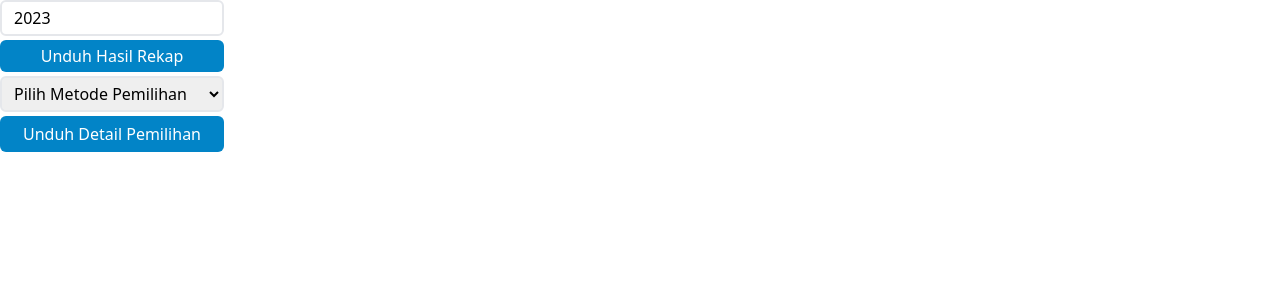
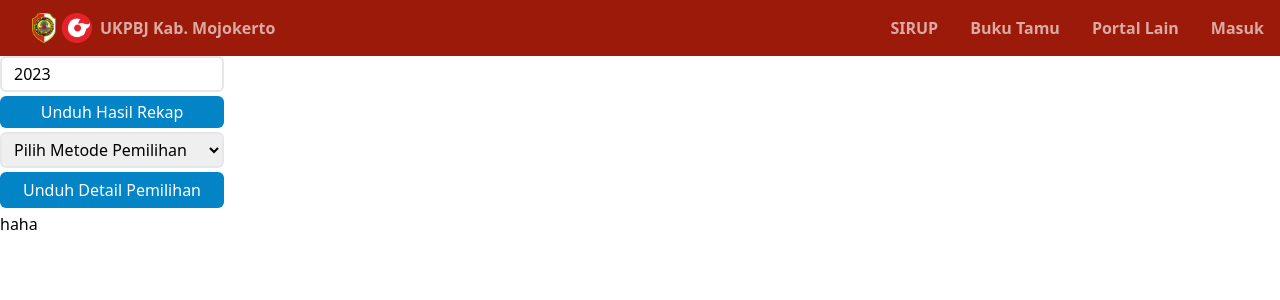
Before and after one commit to fajrulfalah93/pbj, a Next.js app: page /sirup in a window 1280 px wide. Shown: the top 300 px of the page. Built offline with nearby package versions, Linux system fonts and the light colour scheme.

Commit message:
tambah navbar

```diff
--- a/next.config.js
+++ b/next.config.js
@@ -1,6 +1,12 @@
-/** @type {import('next').NextConfig} */
-const nextConfig = {
-  reactStrictMode: true,
-}
-
-module.exports = nextConfig
+module.exports = {
+  images: {
+    remotePatterns: [
+      {
+        protocol: "http",
+        hostname: "localhost",
+        port: "3000",
+        pathname: "/",
+      },
+    ],
+  },
+};
--- /dev/null
+++ b/src/components/Footer.js
@@ -0,0 +1,6 @@
+import React from "react";
+
+function Footer() {
+  return <div>haha</div>;
+}
+export default Footer;
--- /dev/null
+++ b/src/components/Navbar.js
@@ -0,0 +1,86 @@
+import React from "react";
+import Link from "next/link";
+import { useState } from "react";
+import Image from "next/image";
+
+function Navbar() {
+  const [isOpen, setIsOpen] = useState(false);
+  return (
+    <div className="bg-brick-600">
+      <div className="flex flex-col lg:flex-row">
+        <div className="flex items-center justify-between px-4 py-4 lg:py-0 border-b border-brick-300 lg:border-b-0">
+          <div>
+            <Link
+              href="/"
+              className="flex items-center px-4 py-2 font-semibold text-brick-100 hover:text-white w-72"
+            >
+              <Image src={"/logo.png"} alt="logo" width={60} height={30} />
+              <text className="pl-2">UKPBJ Kab. Mojokerto</text>
+            </Link>
+          </div>
+          <div>
+            <button
+              onClick={() => setIsOpen(!isOpen)}
+              className="focus:outline-none text-white block lg:hidden"
+            >
+              <svg
+                xmlns="http://www.w3.org/2000/svg"
+                fill="none"
+                viewBox="0 0 24 24"
+                strokeWidth="1.5"
+                stroke="currentColor"
+                className="w-6 h-6"
+              >
+                <path
+                  className={!isOpen ? "block" : "hidden"}
+                  strokeLinecap="round"
+                  strokeLinejoin="round"
+                  d="M3.75 6.75h16.5M3.75 12h16.5m-16.5 5.25h16.5"
+                />
+                <path
+                  className={isOpen ? "block" : "hidden"}
+                  strokeLinecap="round"
+                  strokeLinejoin="round"
+                  d="M6 18L18 6M6 6l12 12"
+                />
+              </svg>
+            </button>
+          </div>
+        </div>
+        <div
+          className={`${
+            isOpen ? "block" : "hidden"
+          } lg:flex flex-col lg:flex-row justify-end w-full py-4 lg:py-0`}
+        >
+          <div className="flex flex-col lg:flex-row">
+            <Link
+              href="/sirup"
+              className="block px-4 py-2 lg:py-4 font-semibold text-brick-100 hover:text-white"
+            >
+              SIRUP
+            </Link>
+            <Link
+              href="#"
+              className="block px-4 py-2 lg:py-4 font-semibold text-brick-100 hover:text-white"
+            >
+              Buku Tamu
+            </Link>
+            <Link
+              href="#"
+              className="block px-4 py-2 lg:py-4 font-semibold text-brick-100 hover:text-white"
+            >
+              Portal Lain
+            </Link>
+            <Link
+              href="#"
+              className="block px-4 py-2 lg:py-4 font-semibold text-brick-100 hover:text-white"
+            >
+              Masuk
+            </Link>
+          </div>
+        </div>
+      </div>
+    </div>
+  );
+}
+export default Navbar;
--- a/src/pages/_app.js
+++ b/src/pages/_app.js
@@ -1,5 +1,5 @@
-import '@/styles/globals.css'
+import "@/styles/globals.css";
 
 export default function App({ Component, pageProps }) {
-  return <Component {...pageProps} />
+  return <Component {...pageProps} />;
 }
--- a/src/pages/_document.js
+++ b/src/pages/_document.js
@@ -1,4 +1,4 @@
-import { Html, Head, Main, NextScript } from 'next/document'
+import { Html, Head, Main, NextScript } from "next/document";
 
 export default function Document() {
   return (
@@ -9,5 +9,5 @@ export default function Document() {
         <NextScript />
       </body>
     </Html>
-  )
+  );
 }
--- a/src/pages/index.js
+++ b/src/pages/index.js
@@ -1,19 +1,23 @@
+import Footer from "@/components/Footer";
+import Navbar from "@/components/Navbar";
 import Head from "next/head";
 
 export default function Home() {
   return (
     <>
       <Head>
-        <title>UKPBJ Kab. Mojokerto</title>
+        <title>UKPBJ Kab. Mojokerto - Beranda</title>
         <meta name="description" content="Aplikasi PBJ" />
         <meta name="viewport" content="width=device-width, initial-scale=1" />
-        <link rel="icon" href="http://localhost:3000/favicon.ico" />
+        <link rel="icon" href="/favicon.ico" />
       </Head>
+      <Navbar />
       <main>
         <div>
-          <h1>This is Homepage</h1>
+          <h1>Selamat Datang!</h1>
         </div>
       </main>
+      <Footer />
     </>
   );
 }
--- a/src/pages/sirup/index.js
+++ b/src/pages/sirup/index.js
@@ -1,7 +1,10 @@
 import Head from "next/head";
+import Navbar from "@/components/Navbar";
+import Footer from "@/components/Footer";
 import React, { useState } from "react";
 import axios from "axios";
 import { writeFileXLSX, utils } from "xlsx";
+
 
 export default function Sirup() {
   let y = new Date();
@@ -813,11 +816,12 @@ export default function Sirup() {
   return (
     <>
       <Head>
-        <title>UKPBJ Kab. Mojokerto</title>
+        <title>UKPBJ Kab. Mojokerto - SIRUP</title>
         <meta name="description" content="Aplikasi PBJ" />
         <meta name="viewport" content="width=device-width, initial-scale=1" />
         <link rel="icon" href="/favicon.ico" />
       </Head>
+      <Navbar/>
       <main>
         <div className="flex-col">
           <div>
@@ -865,6 +869,7 @@ export default function Sirup() {
           </div>
         </div>
       </main>
+      <Footer/>
     </>
   );
 }
--- a/tailwind.config.js
+++ b/tailwind.config.js
@@ -7,7 +7,19 @@ module.exports = {
     "./src/**/*.{js,ts,jsx,tsx}",
   ],
   theme: {
-    extend: {},
+    extend: {
+      colors: {
+        brick: {
+          50 : '#ead0cc',
+          100: '#daaaa3',
+          200: '#c98279',
+          300: '#b75b4e',
+          400: '#a42e1e',
+          500: '#7a1406',
+          600: '#9c1a09',
+        },
+      }
+    },
   },
   plugins: [],
 }
```
Also changed, not shown: public/logo.png (added).
